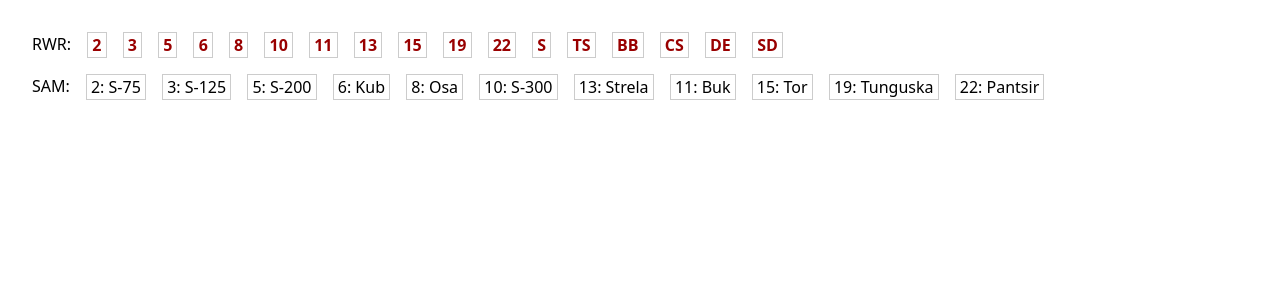
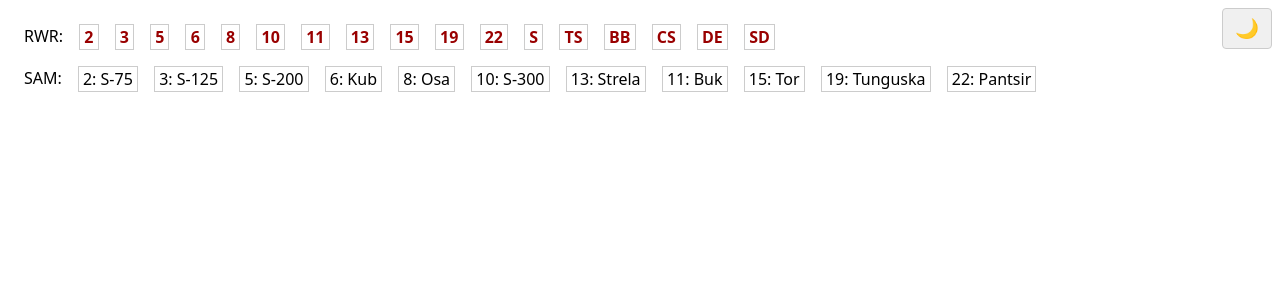
Before and after one commit to rstarkov/KneepadSams, a React (Vite) app: page / in a window 1280 px wide. Shown: the top 300 px of the page. Built offline with nearby package versions, Linux system fonts and the light colour scheme.

Commit message:
Dark theme (claude)

```diff
--- a/src/App.tsx
+++ b/src/App.tsx
@@ -1,6 +1,6 @@
 import React from 'react';
 import { rwrs, sams, type SamSystem, type SamUnitImage } from './data'
-import { styled, createTheme, ThemeProvider } from '@mui/material'
+import { styled, createTheme, ThemeProvider, GlobalStyles, type PaletteMode } from '@mui/material'
 
 declare module '@mui/material/styles' {
     interface Palette {
@@ -51,8 +51,10 @@
     }
 }
 
-const theme = createTheme({
+function getTheme(mode: PaletteMode) {
+    return createTheme({
         palette: {
+            mode,
             sam: {
                 rwr: '#990000',
                 harm: '#018D19',
@@ -61,21 +63,25 @@
                 params: '#318BB1',
             },
             selection: {
-            border: '#ccc',
+                border: mode === 'light' ? '#ccc' : '#555',
                 borderActive: '#1A73E8',
-            backgroundActive: '#cee0fb',
+                backgroundActive: mode === 'light' ? '#cee0fb' : '#1a3a5c',
             },
             card: {
-            titleBackground: '#E7F0FD',
+                titleBackground: mode === 'light' ? '#E7F0FD' : '#1a2332',
                 titleBorder: '#1A73E8',
-            titleText: '#0B5394',
-            legendBackground: '#f0f0f0',
+                titleText: mode === 'light' ? '#0B5394' : '#6ba3d8',
+                legendBackground: mode === 'light' ? '#f0f0f0' : '#2a2a2a',
             },
             muted: {
                 text: '#9E9D9C',
             },
         },
+        typography: {
+            fontFamily: 'system-ui, Avenir, Helvetica, Arial, sans-serif',
+        },
     });
+}
 
 function parseHash(): { rwr: string[], sam: string[] } {
     const hash = window.location.hash.slice(1); // remove #
@@ -151,6 +157,22 @@
     if (type == "TLAR") return "TLAR";
     return "?";
 }
+
+const ThemeToggleButton = styled("button")`
+    position: fixed;
+    top: 8px;
+    right: 8px;
+    z-index: 1000;
+    background: ${p => p.theme.palette.mode === 'light' ? '#f0f0f0' : '#333'};
+    border: 1px solid ${p => p.theme.palette.mode === 'light' ? '#ccc' : '#555'};
+    border-radius: 4px;
+    padding: 8px 12px;
+    font-size: 1.2rem;
+    cursor: pointer;
+    &:hover {
+        background: ${p => p.theme.palette.mode === 'light' ? '#e0e0e0' : '#444'};
+    }
+`;
 
 const SelectDiv = styled("div") <{ selected: "yes" | "implicit" | "no" }>`
     padding: 0 0.26rem;
@@ -294,8 +316,44 @@
 `;
 
 export default function AppWithTheme() {
+    const [mode, setMode] = React.useState<PaletteMode>(() => {
+        const saved = localStorage.getItem('themeMode');
+        return (saved === 'light' || saved === 'dark') ? saved : 'light';
+    });
+
+    const theme = React.useMemo(() => getTheme(mode), [mode]);
+
+    const toggleTheme = () => {
+        setMode((prevMode) => {
+            const newMode = prevMode === 'light' ? 'dark' : 'light';
+            localStorage.setItem('themeMode', newMode);
+            return newMode;
+        });
+    };
+
     return (
         <ThemeProvider theme={theme}>
+            <GlobalStyles styles={{
+                ':root': {
+                    fontFamily: 'system-ui, Avenir, Helvetica, Arial, sans-serif',
+                    lineHeight: 1.5,
+                    fontWeight: 400,
+                    colorScheme: mode,
+                    color: mode === 'light' ? 'black' : 'white',
+                    backgroundColor: mode === 'light' ? 'white' : '#121212',
+                    fontSynthesis: 'none',
+                    textRendering: 'optimizeLegibility',
+                    WebkitFontSmoothing: 'antialiased',
+                    MozOsxFontSmoothing: 'grayscale',
+                },
+                body: {
+                    margin: 0,
+                    minHeight: '100vh',
+                },
+            }} />
+            <ThemeToggleButton onClick={toggleTheme}>
+                {mode === 'light' ? '🌙' : '☀️'}
+            </ThemeToggleButton>
             <App />
         </ThemeProvider>
     );
--- a/src/index.css
+++ /dev/null
@@ -1,14 +0,0 @@
-:root {
-  font-family: system-ui, Avenir, Helvetica, Arial, sans-serif;
-  line-height: 1.5;
-  font-weight: 400;
-
-  color-scheme: light;
-  color: black;
-  background-color: white;
-
-  font-synthesis: none;
-  text-rendering: optimizeLegibility;
-  -webkit-font-smoothing: antialiased;
-  -moz-osx-font-smoothing: grayscale;
-}
--- a/src/main.tsx
+++ b/src/main.tsx
@@ -1,6 +1,5 @@
 import { StrictMode } from 'react'
 import { createRoot } from 'react-dom/client'
-import './index.css'
 import App from './App.tsx'
 
 createRoot(document.getElementById('root')!).render(
```
Lines whose indentation alone changed are shown as unchanged.
